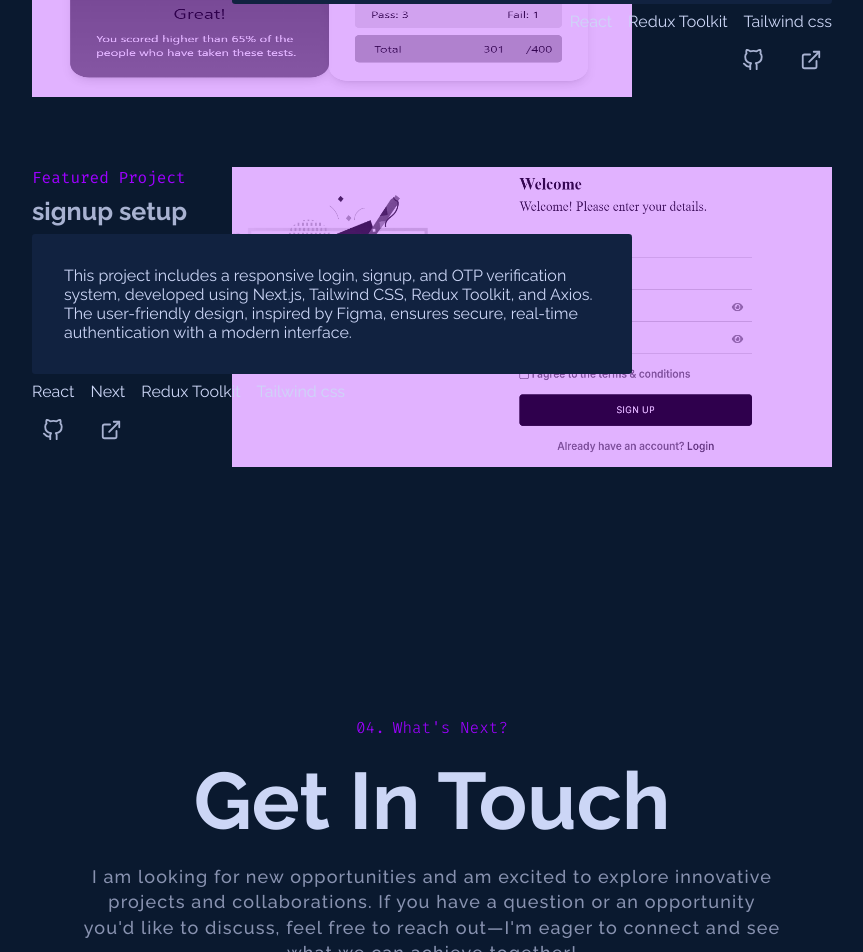
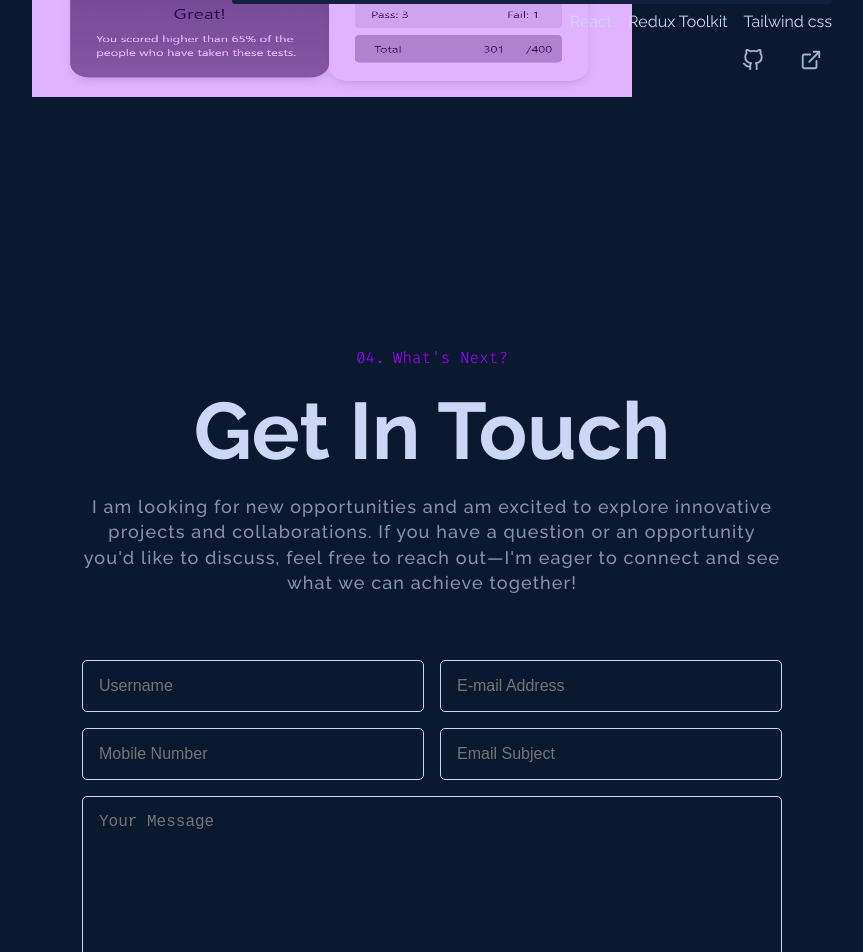
Before and after one commit to Ha789449/portfolio, a Next.js app: page / in a window 1280 px wide. Shown: the part 4250-5202 px from the top of the page, without its empty margins (208-1071 px from the left). Built offline with nearby package versions, Linux system fonts and the light colour scheme.

Commit message:
Portfolio

```diff
--- a/src/sections/Projects.tsx
+++ b/src/sections/Projects.tsx
@@ -20,14 +20,14 @@ function Projects() {
 
       ],
       projectExternalLinks: {
-        github: "",
+        github: "https://github.com/ZAIN-GITUP/e-commerce-web",
         externalLink: "https://e-commerce-web-delta-one.vercel.app/",
       },
     },
     {
       image: "/project4.png",
       projectName: "signup setup ",
-      projectLink:"",
+      projectLink:"https://loginsetupbyzain.netlify.app/",
       projectDescription:
      "This project includes a responsive login, signup, and OTP verification system, developed using Next.js, Tailwind CSS, Redux Toolkit, and Axios. The user-friendly design, inspired by Figma, ensures secure, real-time authentication with a modern interface.",
       projectTech: [
@@ -38,8 +38,8 @@ function Projects() {
 
       ],
       projectExternalLinks: {
-        github: "",
-        externalLink: "",
+        github: "https://github.com/ZAIN-GITUP/NEXT-WEB-APP",
+        externalLink: "https://loginsetupbyzain.netlify.app/",
       },
     },
     {
@@ -93,24 +93,6 @@ function Projects() {
       },
     },
 
-    {
-      image: "/project4.png",
-      projectName: "signup setup ",
-      projectLink:"",
-      projectDescription:
-     "This project includes a responsive login, signup, and OTP verification system, developed using Next.js, Tailwind CSS, Redux Toolkit, and Axios. The user-friendly design, inspired by Figma, ensures secure, real-time authentication with a modern interface.",
-      projectTech: [
-        "React",
-        "Next",
-        "Redux Toolkit",
-        "Tailwind css",
-
-      ],
-      projectExternalLinks: {
-        github: "",
-        externalLink: "",
-      },
-    },
 
   ];
   return (
```
